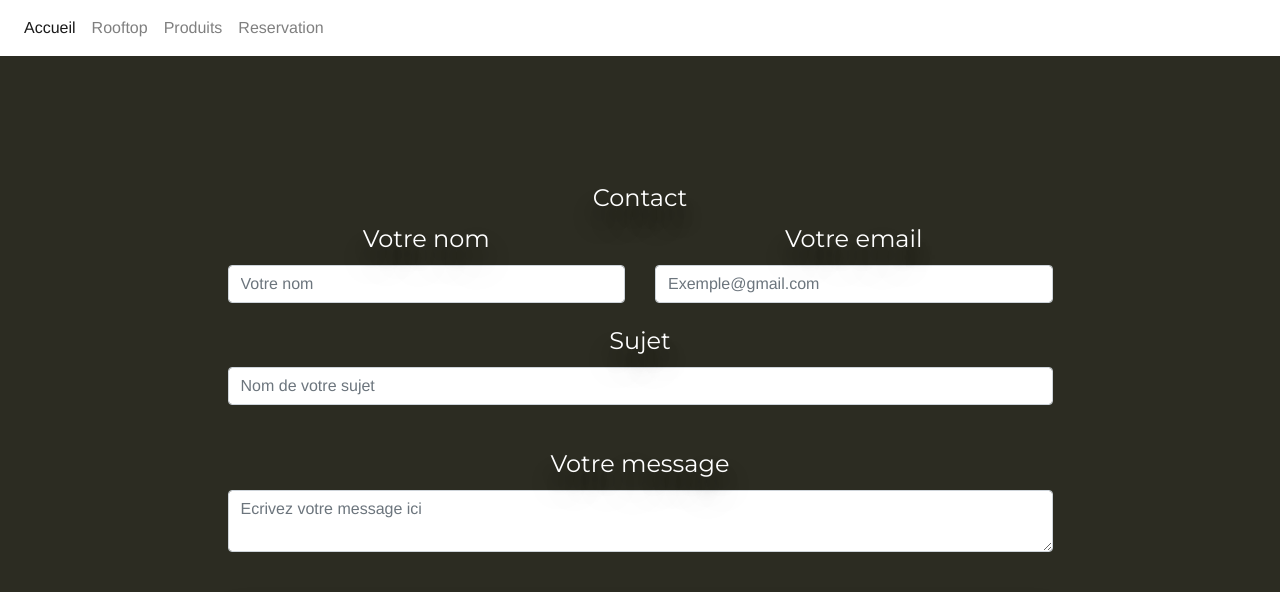
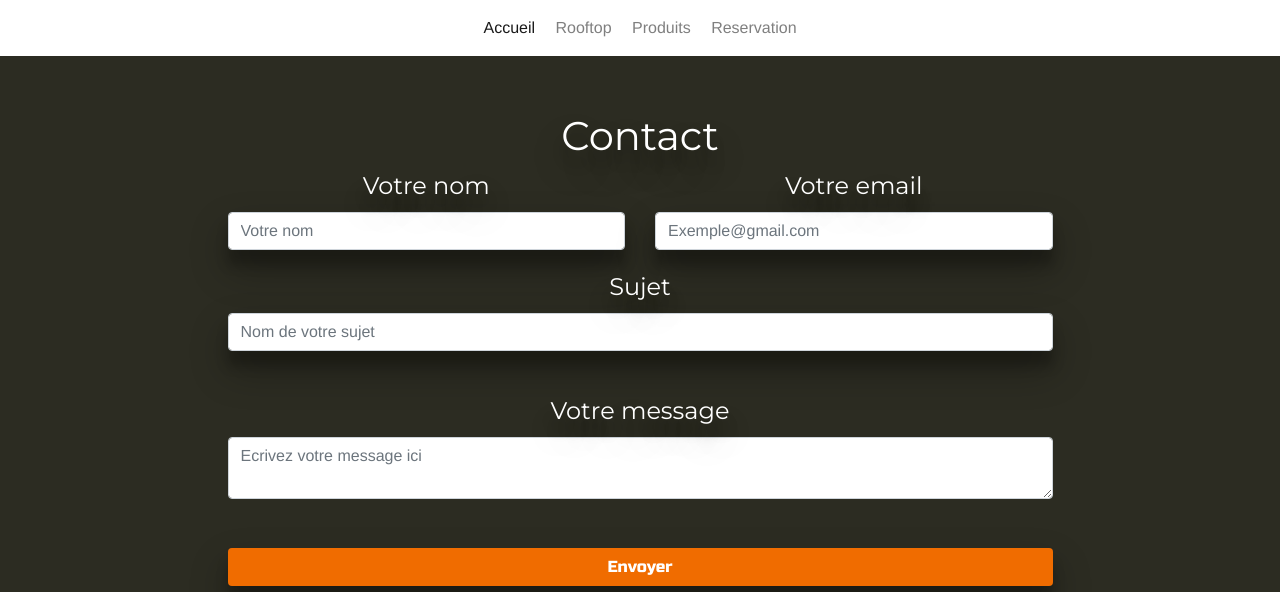
Before and after one commit to DylanBourbotte/barsanstitre, a PHP site: page /contact.php in a window 1280 px wide. Shown: the top 592 px of the page. Run offline with PHP 8.4, Linux system fonts and the light colour scheme; some libraries are stand-ins or nearby versions; some web fonts are replaced.

Commit message:
center navbar

```diff
--- a/includes/header.php
+++ b/includes/header.php
@@ -19,7 +19,7 @@
   </button>
   <div class="collapse navbar-collapse" id="navbarNav">
     <ul class="navbar-nav text-center">
-      <li class="nav-item active">
+      <li class="nav-item active text-center">
         <a class="nav-link" href="index.php">Accueil</a>
       </li>
       <li class="nav-item">
--- a/index.php
+++ b/index.php
@@ -36,10 +36,8 @@
 </div>
 </div>
 <div class="container-fluid citation">
-<div class="col-12 text-center"><cite>"La rarete fait l'exclusivité"</cite></div>
+<div class="col-12 text-center"><cite>"La rareté fait l'exclusivitée"</cite></div>
 </div>
-
-
 </section>
 </main>
 
--- a/sass/_header.scss
+++ b/sass/_header.scss
@@ -1,3 +1,15 @@
 .navbar {
     background: #ffff;
 }
+
+.navbar-nav {
+    float: none;
+    margin: 0 auto;
+    display: block;
+    text-align: center;
+}
+
+.navbar-nav > li {
+    display: inline-block;
+    float: none;
+}
```
Also changed, not shown: css/app.min.css.
